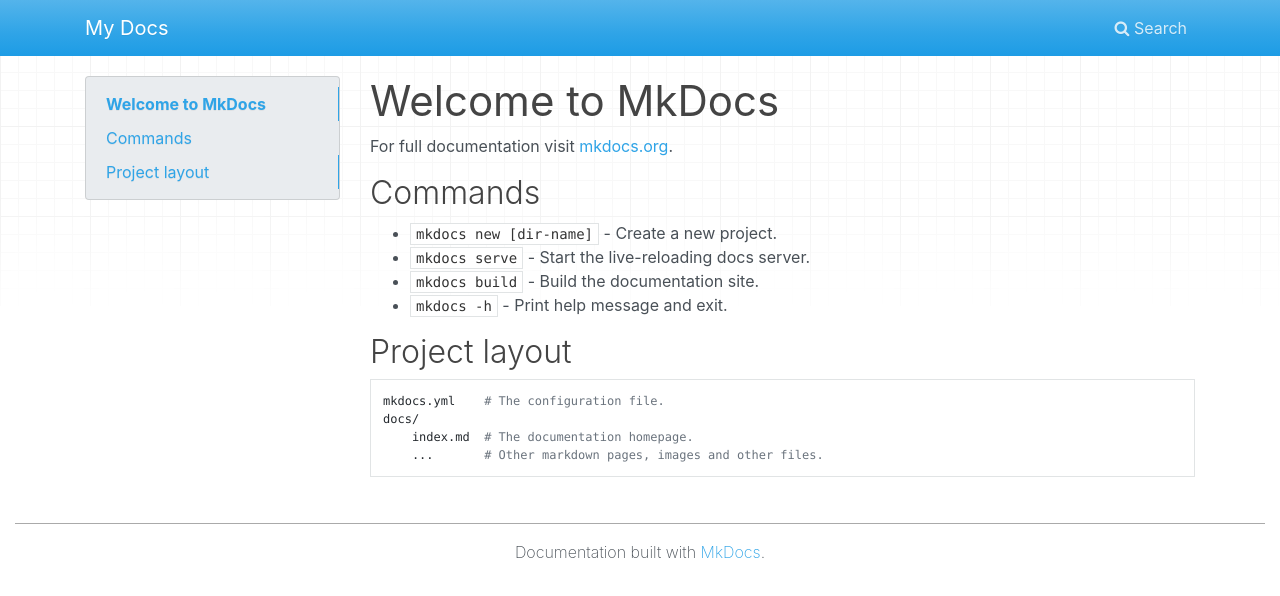
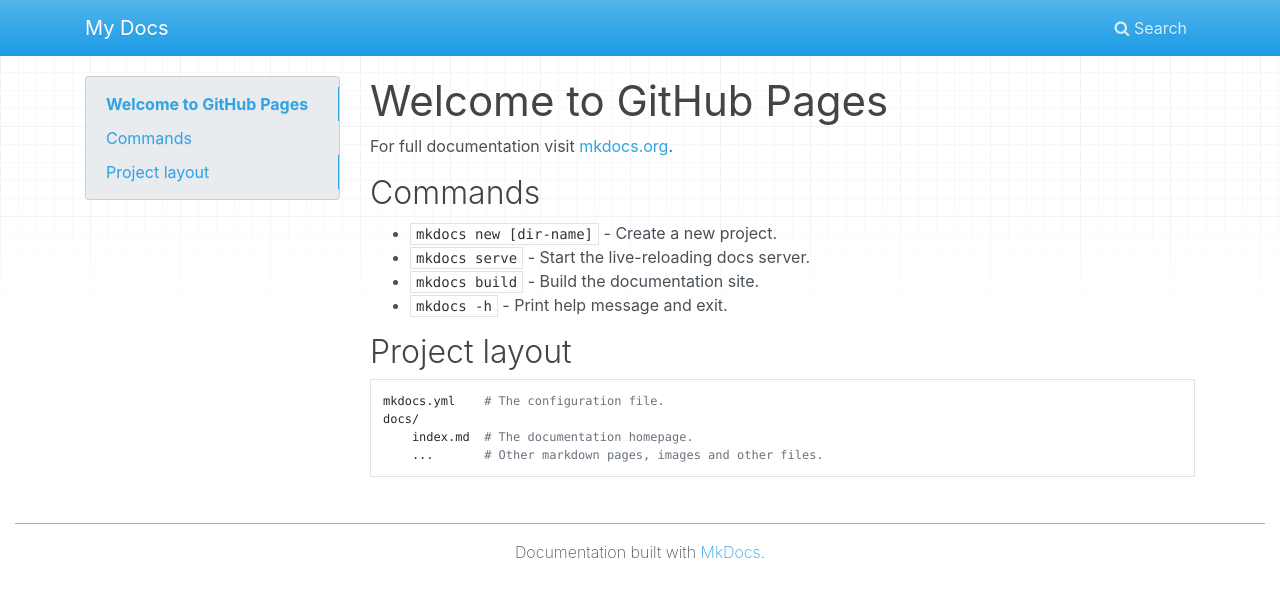
Before and after one commit to trapacket/trapacket.github.io, a plain HTML site: page index.html in a window 1280 px wide. Drawn offline with nearby package versions, Linux system fonts and the light colour scheme.

Commit message:
Deployed 0d71a97 with MkDocs version: 1.4.3

```diff
--- a/index.html
+++ b/index.html
@@ -52,7 +52,7 @@
     <div id="toc-collapse" class="navbar-collapse collapse card bg-secondary">
         <ul class="nav flex-column">
 
-            <li class="nav-item" data-level="1"><a href="#welcome-to-mkdocs" class="nav-link">Welcome to MkDocs</a>
+            <li class="nav-item" data-level="1"><a href="#welcome-to-github-pages" class="nav-link">Welcome to GitHub Pages</a>
               <ul class="nav flex-column">
             <li class="nav-item" data-level="2"><a href="#commands" class="nav-link">Commands</a>
               <ul class="nav flex-column">
@@ -69,7 +69,7 @@
 </div></div>
                     <div class="col-md-9" role="main">
 
-<h1 id="welcome-to-mkdocs">Welcome to MkDocs</h1>
+<h1 id="welcome-to-github-pages">Welcome to GitHub Pages</h1>
 <p>For full documentation visit <a href="https://www.mkdocs.org">mkdocs.org</a>.</p>
 <h2 id="commands">Commands</h2>
 <ul>
@@ -164,5 +164,5 @@
 
 <!--
 MkDocs version : 1.4.3
-Build Date UTC : 2023-06-02 14:01:43.531850+00:00
+Build Date UTC : 2023-06-02 14:06:38.504363+00:00
 -->
--- a/search/search_index.json
+++ b/search/search_index.json
@@ -1 +1 @@
-{"config":{"indexing":"full","lang":["en"],"min_search_length":3,"prebuild_index":false,"separator":"[\\s\\-]+"},"docs":[{"location":"","text":"Welcome to MkDocs For full documentation visit mkdocs.org . Commands mkdocs new [dir-name] - Create a new project. mkdocs serve - Start the live-reloading docs server. mkdocs build - Build the documentation site. mkdocs -h - Print help message and exit. Project layout mkdocs.yml # The configuration file. docs/ index.md # The documentation homepage. ... # Other markdown pages, images and other files.","title":"Welcome to MkDocs"},{"location":"#welcome-to-mkdocs","text":"For full documentation visit mkdocs.org .","title":"Welcome to MkDocs"},{"location":"#commands","text":"mkdocs new [dir-name] - Create a new project. mkdocs serve - Start the live-reloading docs server. mkdocs build - Build the documentation site. mkdocs -h - Print help message and exit.","title":"Commands"},{"location":"#project-layout","text":"mkdocs.yml # The configuration file. docs/ index.md # The documentation homepage. ... # Other markdown pages, images and other files.","title":"Project layout"}]}
+{"config":{"indexing":"full","lang":["en"],"min_search_length":3,"prebuild_index":false,"separator":"[\\s\\-]+"},"docs":[{"location":"","text":"Welcome to GitHub Pages For full documentation visit mkdocs.org . Commands mkdocs new [dir-name] - Create a new project. mkdocs serve - Start the live-reloading docs server. mkdocs build - Build the documentation site. mkdocs -h - Print help message and exit. Project layout mkdocs.yml # The configuration file. docs/ index.md # The documentation homepage. ... # Other markdown pages, images and other files.","title":"Welcome to GitHub Pages"},{"location":"#welcome-to-github-pages","text":"For full documentation visit mkdocs.org .","title":"Welcome to GitHub Pages"},{"location":"#commands","text":"mkdocs new [dir-name] - Create a new project. mkdocs serve - Start the live-reloading docs server. mkdocs build - Build the documentation site. mkdocs -h - Print help message and exit.","title":"Commands"},{"location":"#project-layout","text":"mkdocs.yml # The configuration file. docs/ index.md # The documentation homepage. ... # Other markdown pages, images and other files.","title":"Project layout"}]}
```
Also changed, not shown: 1 other file.
